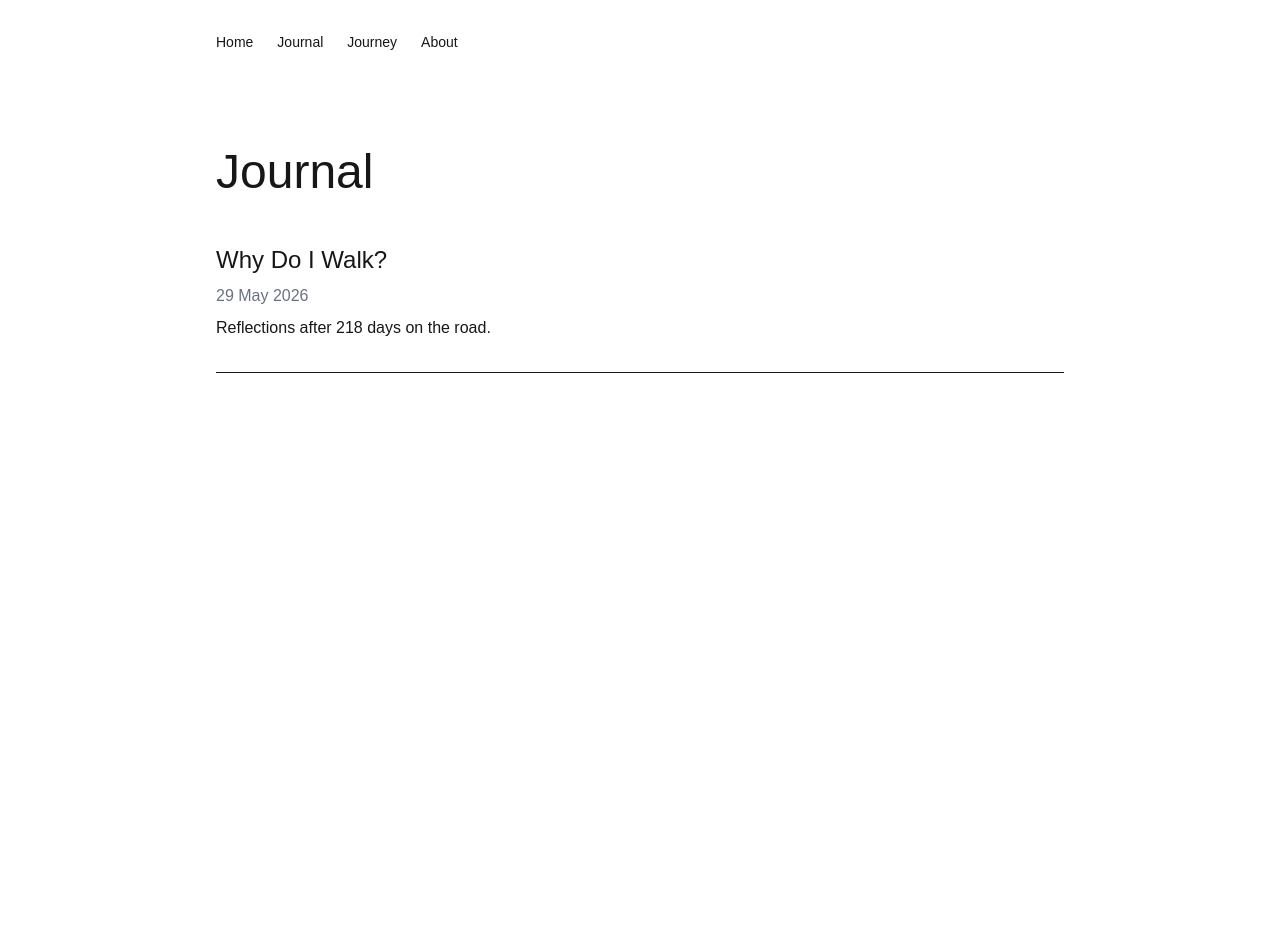
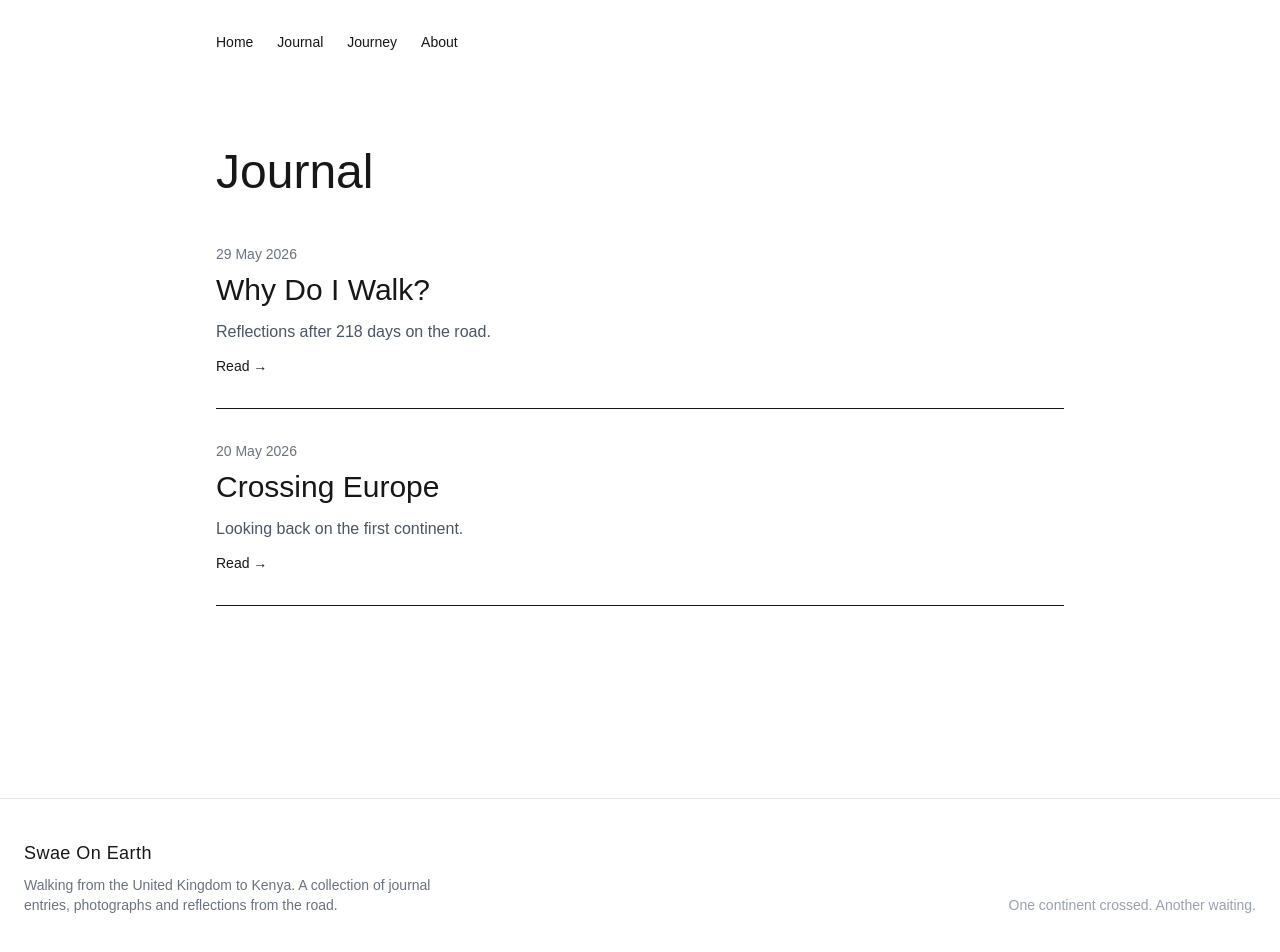
Before and after one commit to EthDevelopment/Swaeonearth, a Next.js app: page /journal in a window 1280 px wide. Shown: the top 952 px of the page. Before the commit the page ends 800 px from the top, so only its background shows below. Built offline with nearby package versions, Linux system fonts and the light colour scheme.

Commit message:
journal updated

```diff
--- a/app/about/page.tsx
+++ b/app/about/page.tsx
@@ -1,3 +1,23 @@
 export default function AboutPage() {
-  return <h1>About</h1>;
+  return (
+    <div className="mx-auto max-w-2xl py-20">
+      <h1 className="mb-10 text-5xl font-light">About</h1>
+
+      <div className="space-y-6 text-lg leading-relaxed text-gray-700">
+        <p>My name is Swaleh.</p>
+
+        <p>
+          In 2025, I left the United Kingdom on foot with the goal of reaching
+          Kenya.
+        </p>
+
+        <p>
+          This website is a collection of journal entries, photographs, videos
+          and reflections from the road.
+        </p>
+
+        <p>One continent crossed. Another waiting.</p>
+      </div>
+    </div>
+  );
 }
--- a/app/journal/[slug]/page.tsx
+++ b/app/journal/[slug]/page.tsx
@@ -1,5 +1,6 @@
 import { getPostBySlug } from "@/lib/posts";
 import ReactMarkdown from "react-markdown";
+import Image from "next/image";
 
 export default async function PostPage({
   params,
@@ -11,14 +12,31 @@ export default async function PostPage({
   const post = getPostBySlug(slug);
 
   return (
-    <article className="py-16 max-w-3xl">
+    <article className="mx-auto max-w-2xl py-20">
+      <p className="text-sm uppercase tracking-widest text-gray-500 mb-4">
+        {post.location}
+      </p>
+
       <h1 className="text-5xl font-light mb-4">{post.title}</h1>
 
       <p className="text-gray-500 mb-12">
         {new Date(post.date).toLocaleDateString("en-GB")}
       </p>
 
-      <ReactMarkdown>{post.content}</ReactMarkdown>
+      {post.coverImage && (
+        <Image
+          src={post.coverImage}
+          alt={post.title}
+          width={1200}
+          height={800}
+          className="mb-8 rounded-lg"
+        />
+      )}
+
+      <div className="prose prose-lg max-w-none prose-headings:font-light prose-p:text-gray-700 prose-p:leading-8">
+        {" "}
+        <ReactMarkdown>{post.content}</ReactMarkdown>
+      </div>
     </article>
   );
 }
--- a/app/journal/page.tsx
+++ b/app/journal/page.tsx
@@ -1,5 +1,6 @@
 import { getAllPosts } from "@/lib/posts";
 import Link from "next/link";
+import EntryCard from "@/components/EntryCard";
 
 export default function JournalPage() {
   const posts = getAllPosts();
@@ -10,24 +11,13 @@ export default function JournalPage() {
 
       <div className="mt-12 space-y-8">
         {posts.map((post: any) => (
-          <div key={post.slug} className="border-b pb-8">
-            <Link
-              href={`/journal/${post.slug}`}
-              className="text-2xl hover:underline"
-            >
-              {post.title}
-            </Link>
-
-            <p className="mt-2 text-gray-500">
-              {new Date(post.date).toLocaleDateString("en-GB", {
-                day: "numeric",
-                month: "long",
-                year: "numeric",
-              })}
-            </p>
-
-            <p className="mt-2">{post.excerpt}</p>
-          </div>
+          <EntryCard
+            key={post.slug}
+            title={post.title}
+            date={post.date}
+            excerpt={post.excerpt}
+            slug={post.slug}
+          />
         ))}
       </div>
     </div>
--- a/app/layout.tsx
+++ b/app/layout.tsx
@@ -2,6 +2,7 @@ import type { Metadata } from "next";
 import { Geist, Geist_Mono } from "next/font/google";
 import "./globals.css";
 import Navbar from "@/components/Navbar";
+import Footer from "@/components/Footer";
 import { Inter } from "next/font/google";
 
 const inter = Inter({
@@ -41,6 +42,7 @@ export default function RootLayout({
 
           <main>{children}</main>
         </div>
+        <Footer />
       </body>
     </html>
   );
--- a/app/page.tsx
+++ b/app/page.tsx
@@ -1,11 +1,19 @@
 import Hero from "@/components/Hero";
 import LatestEntry from "@/components/LatestEntry";
+import { getLatestPost } from "@/lib/posts";
 
 export default function Home() {
+  const latestPost = getLatestPost();
+
   return (
     <main>
       <Hero />
-      <LatestEntry />
+
+      <LatestEntry
+        title={latestPost.title}
+        excerpt={latestPost.excerpt}
+        slug={latestPost.slug}
+      />
     </main>
   );
 }
--- /dev/null
+++ b/components/EntryCard.tsx
@@ -0,0 +1,43 @@
+import Link from "next/link";
+
+interface EntryCardProps {
+  title: string;
+  date: string;
+  excerpt?: string;
+  slug: string;
+}
+
+export default function EntryCard({
+  title,
+  date,
+  excerpt,
+  slug,
+}: EntryCardProps) {
+  return (
+    <article className="border-b pb-8">
+      <p className="text-sm text-gray-500">
+        {new Date(date).toLocaleDateString("en-GB", {
+          day: "numeric",
+          month: "long",
+          year: "numeric",
+        })}
+      </p>
+
+      <Link
+        href={`/journal/${slug}`}
+        className="mt-2 block text-3xl font-light hover:opacity-70 transition"
+      >
+        {title}
+      </Link>
+
+      {excerpt && <p className="mt-3 text-gray-600">{excerpt}</p>}
+
+      <Link
+        href={`/journal/${slug}`}
+        className="mt-3 block font-light hover:opacity-70 transition text-sm"
+      >
+        Read →
+      </Link>
+    </article>
+  );
+}
--- /dev/null
+++ b/components/Footer.tsx
@@ -0,0 +1,24 @@
+
+export default function Footer() {
+  return (
+    <footer className="mt-32 border-t border-gray-200 py-10">
+      <div className="px-6 flex flex-col gap-4 md:flex-row md:items-end md:justify-between">
+        <div>
+          <h3 className="text-lg font-light tracking-wide">
+            Swae On Earth
+          </h3>
+
+          <p className="mt-2 max-w-md text-sm text-gray-500">
+            Walking from the United Kingdom to Kenya.
+            A collection of journal entries,
+            photographs and reflections from the road.
+          </p>
+        </div>
+
+        <p className="text-sm text-gray-400">
+          One continent crossed. Another waiting.
+        </p>
+      </div>
+    </footer>
+  );
+}
--- a/components/LatestEntry.tsx
+++ b/components/LatestEntry.tsx
@@ -1,19 +1,37 @@
-export default function LatestEntry() {
+import Link from "next/link";
+
+interface LatestEntryProps {
+  title: string;
+  excerpt?: string;
+  slug: string;
+}
+
+export default function LatestEntry({
+  title,
+  excerpt,
+  slug,
+}: LatestEntryProps) {
   return (
-    <section className="mt-24">
+    <section className="mt-32 border-t pt-12">
       <p className="text-sm uppercase tracking-widest text-gray-500">
         Latest Entry
       </p>
 
-      <div className="mt-4">
-        <h2 className="text-3xl font-light">Why Do I Walk?</h2>
+      <Link
+        href={`/journal/${slug}`}
+        className="mt-2 block text-3xl font-light hover:opacity-70 transition"
+      >
+        {title}
+      </Link>
 
-        <p className="mt-3 text-gray-600">
-          Reflections after 218 days on the road.
-        </p>
+      {excerpt && <p className="mt-4 text-gray-600">{excerpt}</p>}
 
-        <button className="mt-6 border px-4 py-2">Read Entry</button>
-      </div>
+      <Link
+        href={`/journal/${slug}`}
+        className="mt-3 block font-light hover:opacity-70 transition text-sm"
+      >
+        Read →
+      </Link>
     </section>
   );
 }
--- /dev/null
+++ b/content/crossing-europe.md
@@ -0,0 +1,10 @@
+---
+title: Crossing Europe
+date: 2026-05-20
+location: Edirne, Türkiye
+excerpt: Looking back on the first continent.
+---
+
+Europe is behind me now.
+
+The road continues.
--- a/content/why-do-i-walk.md
+++ b/content/why-do-i-walk.md
@@ -4,6 +4,7 @@ date: 2026-05-29
 location: Istanbul, Türkiye
 excerpt: Reflections after 218 days on the road.
 slug: why-do-i-walk
+coverImage: /images/why-i-walk.jpg
 ---
 
 Why do I walk?
@@ -17,3 +18,16 @@ For what?
 I didn't know.
 
 All I knew was I needed time.
+
+# Why do I walk?
+
+When I set out,
+
+time is what I wanted.
+
+## Faith
+
+The word faith has taken a new meaning.
+
+- One continent crossed
+- Another waiting
--- a/lib/posts.ts
+++ b/lib/posts.ts
@@ -11,8 +11,14 @@ export type Post = {
   date: string;
   excerpt?: string;
   location?: string;
+  coverImage?: string;
 };
 
+export function getLatestPost() {
+  const posts = getAllPosts();
+
+  return posts[0];
+}
 export function getAllPosts() {
   const fileNames = fs.readdirSync(postsDirectory);
 
@@ -50,5 +56,6 @@ export function getPostBySlug(slug: string): Post {
     date: String(data.date),
     excerpt: data.excerpt as string | undefined,
     location: data.location as string | undefined,
+    coverImage: data.coverImage as string | undefined,
   };
 }
--- a/package.json
+++ b/package.json
@@ -9,6 +9,7 @@
     "lint": "eslint"
   },
   "dependencies": {
+    "@tailwindcss/typography": "^0.5.19",
     "gray-matter": "^4.0.3",
     "next": "16.2.6",
     "react": "19.2.4",
```
Also changed, not shown: 2 other files (tests, documents, lock files or other folders).
